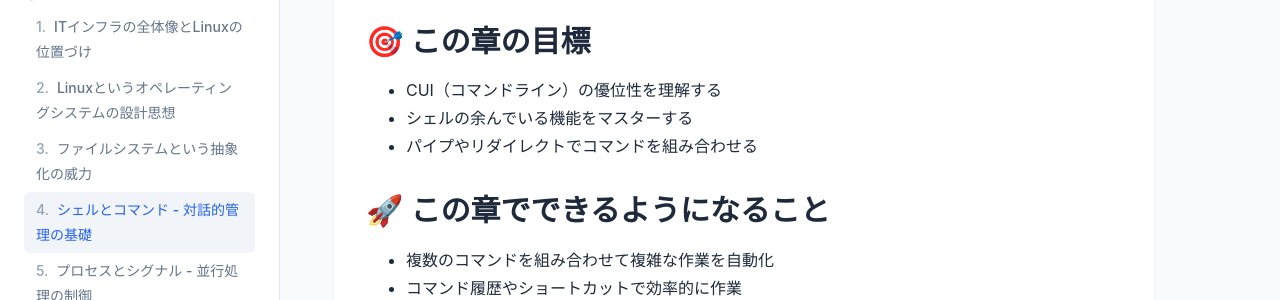
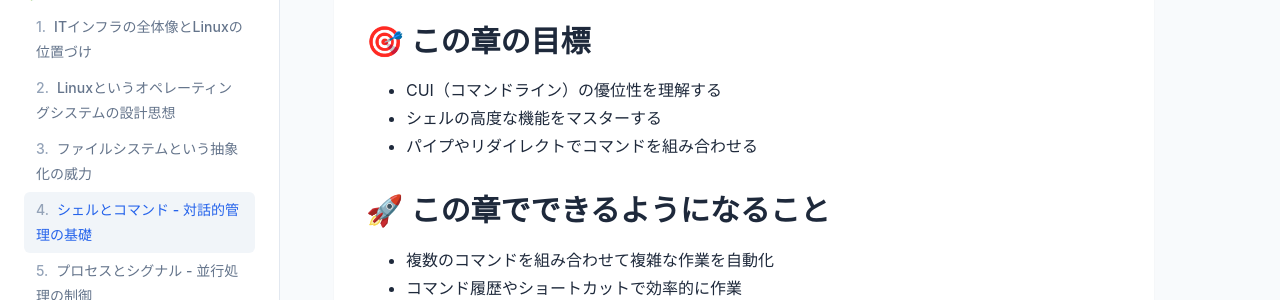
Before and after one commit to itdojp/linux-infra-textbook2, a Jekyll site: the page built from docs/chapters/chapter-04-shell-and-commands.md, in a window 1280 px wide and 900 px high. Shown: the part 412-712 px from the top of the window. Built offline with Jekyll 4.4.1, drawn with Linux system fonts in a browser that asks for light colours.

Commit message:
Update docs/chapters/chapter-04-shell-and-commands.md
Co-authored-by: Copilot <175728472+Copilot@users.noreply.github.com>

```diff
--- a/docs/chapters/chapter-04-shell-and-commands.md
+++ b/docs/chapters/chapter-04-shell-and-commands.md
@@ -14,7 +14,7 @@ title: "第4章：シェルとコマンド - 対話的管理の基礎"
 
 ## 🎯 この章の目標
 - CUI（コマンドライン）の優位性を理解する
-- シェルの余んでいる機能をマスターする
+- シェルの高度な機能をマスターする
 - パイプやリダイレクトでコマンドを組み合わせる
 
 ## 🚀 この章でできるようになること
```
